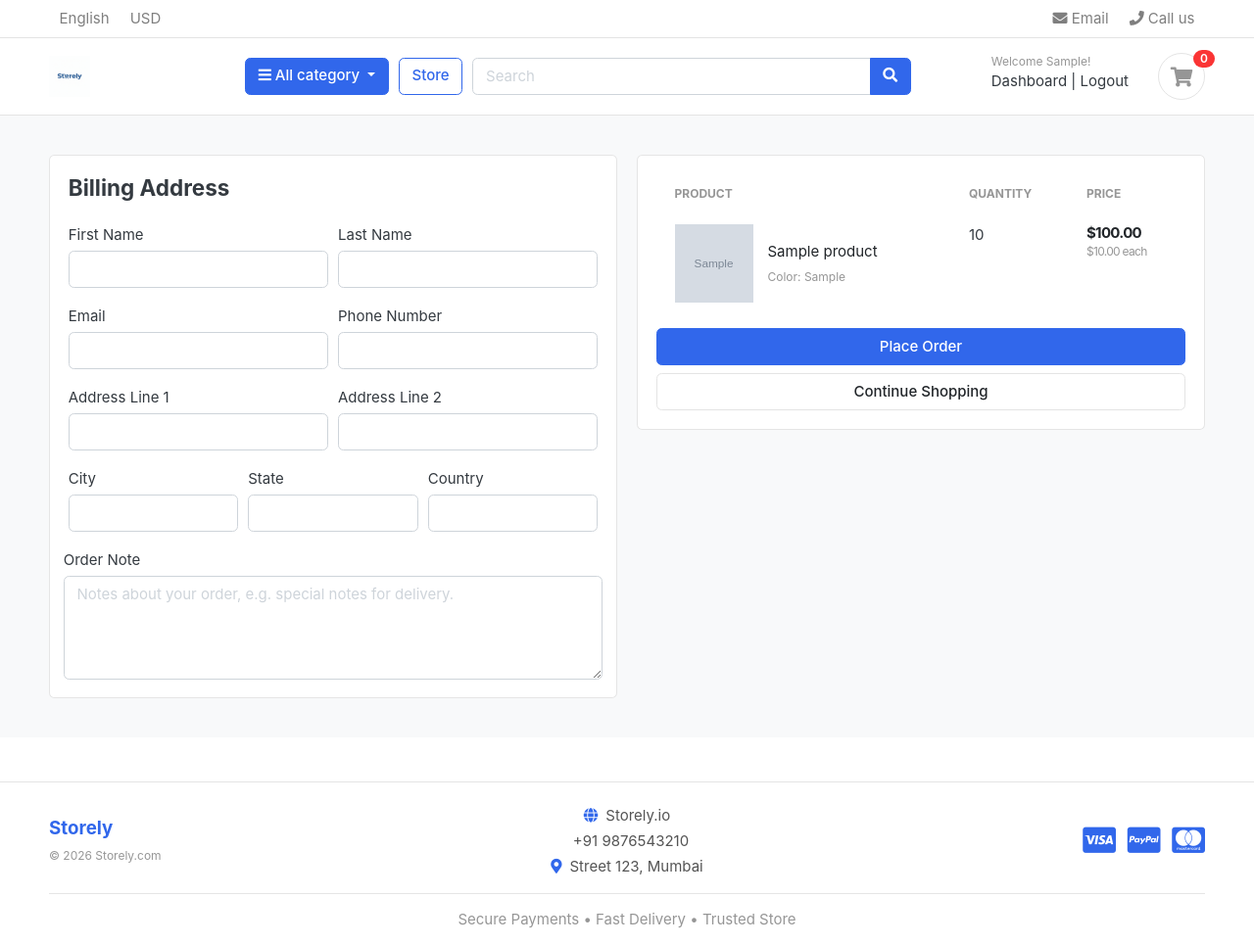
After one commit to sarunks7/Storely-django, a Django app: page /cart/checkout/ in a window 1280 px wide. The commit adds this page. Shown: the whole page at 98% size. Run offline with Django 5.2, Linux system fonts and the light colour scheme; a user stored in the database is signed in; tables that the repository leaves empty hold one stand-in row (values such as "Sample post"); grey boxes marked "Sample" are stand-in pictures; some libraries are stand-ins or nearby versions; some web fonts are replaced.

Commit message:
modify the cart and the checkout

```diff
--- a/carts/context_processors.py
+++ b/carts/context_processors.py
@@ -9,7 +9,10 @@ def counter(request):
     else:
         try:
             cart = Cart.objects.get(cart_id=_cart_id(request))
-            cart_items = CartItem.objects.filter(cart=cart,is_active=True)
+            if request.user.is_authenticated:
+                cart_items = CartItem.objects.filter(user=request.user, is_active=True)
+            else:
+                cart_items = CartItem.objects.filter(cart=cart, is_active=True)
             for cart_item in cart_items:
                 cart_count += cart_item.quantity
         except Cart.DoesNotExist:
--- a/carts/models.py
+++ b/carts/models.py
@@ -1,4 +1,5 @@
 from django.db import models
+from accounts.models import Account
 from store.models import Product, Variation
 
 class Cart(models.Model):
@@ -10,9 +11,10 @@ class Cart(models.Model):
         return self.cart_id
 
 class CartItem(models.Model):
+    user = models.ForeignKey(Account, on_delete=models.CASCADE, null=True)
     product = models.ForeignKey(Product, on_delete=models.CASCADE)
     variations = models.ManyToManyField(Variation, blank=True)
-    cart = models.ForeignKey(Cart, on_delete=models.CASCADE)
+    cart = models.ForeignKey(Cart, on_delete=models.CASCADE,null=True)
     quantity = models.IntegerField()
     is_active = models.BooleanField(default=True)
 
--- a/carts/urls.py
+++ b/carts/urls.py
@@ -8,4 +8,7 @@ urlpatterns = [    # Define your cart-related URL patterns here
     path('add_cart/<int:product_id>/', views.add_cart, name='add_cart'),
     path('remove_cart/<int:product_id>/<int:cart_item_id>/', views.remove_cart, name='remove_cart'),
     path('remove_cart_item/<int:product_id>/<int:cart_item_id>/', views.remove_cart_item, name='remove_cart_item'),
+
+
+    path('checkout/', views.checkout, name='checkout'),
 ]
--- a/carts/views.py
+++ b/carts/views.py
@@ -1,6 +1,8 @@
 from django.shortcuts import render, redirect, get_object_or_404
 from store.models import Product, Variation
 from .models import Cart, CartItem
+from django.contrib.auth.decorators import login_required
+
 
 
 # -------------------------------------------------
@@ -24,79 +26,148 @@ def _cart_id(request):
 # 3. Same product + different variation → new cart item
 # -------------------------------------------------
 def add_cart(request, product_id):
+    # Get current user
+    current_user = request.user
 
     # Get product safely (404 if not found)
-    product = get_object_or_404(Product, id=product_id)
+    product = Product.objects.get(id=product_id)
 
-    # This list will store selected variations from POST
-    product_variation = []
+    # If user is authenticated, use their cart items
+    if current_user.is_authenticated:
+        product_variation = []
+        if request.method == 'POST':
+            for item in request.POST:
+                key = item
+                value = request.POST[key]
+                try:
+                    variation = Variation.objects.get(variation_category__iexact=key,variation_value__iexact=value)
+                    product_variation.append(variation)
+                except:
+                    pass
 
-    # If user submits variation form (POST request)
-    if request.method == 'POST':
-        for key, value in request.POST.items():
-            # key = color / size
-            # value = red / M
-            try:
-                variation = Variation.objects.get(
-                    variation_category__iexact=key,
-                    variation_value__iexact=value
-                )
-                product_variation.append(variation)
-            except:
-                pass   # ignore if variation not found
+        # Check if cart item with same product and variations exists
+        is_cart_item_exists = CartItem.objects.filter(product=product,user=current_user).exists()
 
-    # Get existing cart OR create new cart using session id
-    cart, created = Cart.objects.get_or_create(
-        cart_id=_cart_id(request)
-    )
+        if is_cart_item_exists:
+            cart_item = CartItem.objects.filter(product=product,user=current_user)
+            # ex_var_list → variations already in DB
+            # id_list → cart item ids
 
-    # Check if product already exists in cart
-    cart_items = CartItem.objects.filter(product=product, cart=cart)
+            ex_var_list = []
+            id_list = []
 
-    if cart_items.exists():
+            for item in cart_item:
+                existing_variation = item.variations.all()
+                ex_var_list.append(list(existing_variation))
+                id_list.append(item.id)
 
-        # ex_var_list → variations already in DB
-        # id_list → cart item ids
-        ex_var_list = []
-        id_list = []
+            if product_variation in ex_var_list:
+                index = ex_var_list.index(product_variation)
+                item_id = id_list[index]
+                item = CartItem.objects.get(product=product, id=item_id)
+                item.quantity += 1
+                item.save()
+            else:
+                item = CartItem.objects.create(product=product,quantity=1,user=current_user)
 
-        for item in cart_items:
-            existing_variation = item.variations.all()
-            ex_var_list.append(list(existing_variation))
-            id_list.append(item.id)
-
-        # If same variation exists → increase quantity
-        if product_variation in ex_var_list:
-            index = ex_var_list.index(product_variation)
-            item_id = id_list[index]
-
-            item = CartItem.objects.get(id=item_id)
-            item.quantity += 1
-            item.save()
-
-        # Else create new cart item for different variation
+                if len(product_variation)>0:
+                    item.variations.clear()
+                    item.variations.add(*product_variation)
+                item.save()
         else:
             item = CartItem.objects.create(
                 product=product,
                 quantity=1,
+                user=current_user
+            )
+            if len(product_variation)>0:
+                    item.variations.clear()
+                    item.variations.add(*product_variation)
+            item.save()
+
+
+        return redirect('cart')
+
+# user is not authenticated
+# else block is for anonymous users
+
+    else:
+        # This list will store selected variations from POST
+        product_variation = []
+
+        # If user submits variation form (POST request)
+        if request.method == 'POST':
+            for item in request.POST:
+                key = item
+                value = request.POST[key]
+                # key = color / size
+                # value = red / M
+                try:
+                    variation = Variation.objects.get(variation_category__iexact=key,variation_value__iexact=value)
+                    product_variation.append(variation)
+                except:
+                    pass   # ignore if variation not found
+
+        try:
+            # Get cart using the cart_id present in the session
+            cart = Cart.objects.get(cart_id=_cart_id(request))
+
+        except Cart.DoesNotExist:
+            # Create a new cart if not present
+            cart = Cart.objects.create(
+                cart_id=_cart_id(request)
+            )
+        cart.save()
+
+        # Check if cart item with same product exists
+        is_cart_item_exists = CartItem.objects.filter(product=product, cart=cart).exists()
+
+        if is_cart_item_exists:
+            cart_item = CartItem.objects.filter(product=product, cart=cart)
+            # ex_var_list → variations already in DB
+            # id_list → cart item ids
+
+            ex_var_list = []
+            id_list = []
+
+            for item in cart_item:
+                existing_variation = item.variations.all()
+                ex_var_list.append(list(existing_variation))
+                id_list.append(item.id)
+
+            # If same variation exists → increase quantity
+            if product_variation in ex_var_list:
+                index = ex_var_list.index(product_variation)
+                item_id = id_list[index]
+                item = CartItem.objects.get(id=item_id)
+                item.quantity += 1
+                item.save()
+
+            # Else create new cart item for different variation
+            else:
+                item = CartItem.objects.create(
+                    product=product,
+                    quantity=1,
+                    cart=cart,
+                )
+                if len(product_variation) > 0:
+                    item.variations.clear()
+                    item.variations.add(*product_variation)
+
+        # If product not in cart at all, create new cart item
+        else:
+            cart_item = CartItem.objects.create(
+                product=product,
+                quantity=1,
                 cart=cart,
             )
-            if product_variation:
-                item.variations.add(*product_variation)
-            item.save()
+            if len(product_variation) > 0:
+                cart_item.variations.clear()
+                cart_item.variations.add(*product_variation)
+            cart_item.save()
 
-    # If product not in cart at all
-    else:
-        item = CartItem.objects.create(
-            product=product,
-            quantity=1,
-            cart=cart,
-        )
-        if product_variation:
-            item.variations.add(*product_variation)
-        item.save()
+        return redirect('cart')
 
-    return redirect('cart')
 
 
 # -------------------------------------------------
@@ -105,26 +176,32 @@ def add_cart(request, product_id):
 # -------------------------------------------------
 def remove_cart(request, product_id,cart_item_id):
     product = get_object_or_404(Product, id=product_id)
-    cart = Cart.objects.get(cart_id=_cart_id(request))
     try:
-        cart_item = CartItem.objects.get(product=product, cart=cart, id=cart_item_id)
+        if request.user.is_authenticated:
+            cart_item = CartItem.objects.get(product=product, user=request.user, id=cart_item_id)
+        else:
+            cart = Cart.objects.get(cart_id=_cart_id(request))
+            cart_item = CartItem.objects.get(product=product, cart=cart, id=cart_item_id)
         if cart_item.quantity > 1:
             cart_item.quantity -= 1
             cart_item.save()
         else:
-         cart_item.delete()
+            cart_item.delete()
     except:
-        pass
+          pass
     return redirect('cart')
 
 
 # -------------------------------------------------
 # REMOVE PRODUCT COMPLETELY FROM CART
 # -------------------------------------------------
-def remove_cart_item(request, product_id,cart_item_id):
+def remove_cart_item(request,product_id,cart_item_id):
     product = get_object_or_404(Product, id=product_id)
-    cart = Cart.objects.get(cart_id=_cart_id(request))
-    cart_item = CartItem.objects.get(product=product, cart=cart,id=cart_item_id)
+    if request.user.is_authenticated:
+        cart_item = CartItem.objects.get(product=product, user=request.user,id=cart_item_id)
+    else:
+        cart = Cart.objects.get(cart_id=_cart_id(request))
+        cart_item = CartItem.objects.get(product=product, cart=cart,id=cart_item_id)
     cart_item.delete()
     return redirect('cart')
 
@@ -146,8 +223,12 @@ def cart(request):
     cart_items = []
 
     try:
-        cart = Cart.objects.get(cart_id=_cart_id(request))
-        cart_items = CartItem.objects.filter(cart=cart, is_active=True)
+        if request.user.is_authenticated:
+            cart_items = CartItem.objects.filter(user=request.user, is_active=True)
+
+        else:
+            cart = Cart.objects.get(cart_id=_cart_id(request))
+            cart_items = CartItem.objects.filter(cart=cart, is_active=True)
 
         # Calculate total and quantity
         for cart_item in cart_items:
@@ -170,3 +251,44 @@ def cart(request):
     }
 
     return render(request, 'store/cart.html', context)
+
+
+# -------------------------------------------------
+# DISPLAY CHECKOUT PAGE
+@login_required(login_url='login')
+def checkout(request,total=0, quantity=0,cart_items=None):
+    try:
+        tax = 0
+        grand_total = 0
+
+        if request.user.is_authenticated:
+            cart_items = CartItem.objects.filter(user=request.user, is_active=True)
+
+        else:
+            cart = Cart.objects.get(cart_id=_cart_id(request))
+            cart_items = CartItem.objects.filter(cart=cart, is_active=True)
+
+        for cart_item in cart_items:
+            total += cart_item.product.price * cart_item.quantity
+            quantity += cart_item.quantity
+        tax = (5 * total) / 100
+        grand_total = total + tax
+
+    except Cart.DoesNotExist:
+        pass   # cart not created yet
+
+    context = {
+        'total': total,
+        'quantity': quantity,
+        'cart_items': cart_items,
+        'tax': tax,
+        'grand_total': grand_total,
+    }
+    return render(request, 'store/checkout.html', context)
+# -------------------------------------------------
+# Calculates:
+# total price
+# total quantity
+# tax
+# grand total
+# -------------------------------------------------
--- a/templates/store/cart.html
+++ b/templates/store/cart.html
@@ -101,7 +101,7 @@
 			<p class="text-center mb-3">
 				<img src="{% static 'images/misc/payments.png' %}" height="26">
 			</p>
-			<a href="./place-order.html" class="btn btn-primary btn-block"> Checkout </a>
+			<a href="{% url 'checkout' %}" class="btn btn-primary btn-block"> Checkout </a>
 			<a href="{% url 'store' %}" class="btn btn-light btn-block">Continue Shopping</a>
 		</div> <!-- card-body.// -->
 		</div> <!-- card.// -->
--- /dev/null
+++ b/templates/store/checkout.html
@@ -0,0 +1,132 @@
+{% extends 'base.html' %}
+
+{% load static %}
+
+{% block content %}
+
+<section class="section-content padding-y bg">
+<div class="container">
+
+<!-- ============================ COMPONENT 1 ================================= -->
+
+<div class="row">
+	<aside class="col-lg-6">
+<div class="card">
+  <div class="card-body">
+    <h4 class="card-title mb-4">Billing Address</h4>
+    <form action="" method="POST">
+        {% csrf_token %}
+        <div class="form-row">
+            <div class="col form-group">
+                <label for="">First Name</label>
+                <input type="text" name="first_name" class="form-control" placeholder="" required>
+          </div>
+            <div class="col form-group">
+                <label for="">Last Name</label>
+                <input type="text" name="last_name" class="form-control" placeholder="" required>
+            </div>
+        </div>
+        <div class="form-row">
+            <div class="col form-group">
+                <label for="">Email</label>
+                <input type="email" name="email" class="form-control" placeholder="" required>
+          </div>
+            <div class="col form-group">
+                <label for="">Phone Number</label>
+                <input type="text" name="phone" class="form-control" placeholder="" required>
+            </div>
+        </div>
+        <div class="form-row">
+            <div class="col form-group">
+                <label for="">Address Line 1</label>
+                <input type="text" name="address_line_1" class="form-control" placeholder="" required>
+          </div>
+            <div class="col form-group">
+                <label for="">Address Line 2</label>
+                <input type="text" name="address_line_2" class="form-control" placeholder="">
+            </div>
+        </div>
+        <div class="form-row">
+            <div class="col form-group">
+                <label for="">City</label>
+                <input type="text" name="city" class="form-control" placeholder="" required>
+          </div>
+            <div class="col form-group">
+                <label for="">State</label>
+                <input type="text" name="state" class="form-control" placeholder="" required>
+            </div>
+            <div class="col form-group">
+                <label for="">Country</label>
+                <input type="text" name="country" class="form-control" placeholder="" required>
+            </div>
+          </div>
+            <div class="form-row">
+                <label for="">Order Note</label>
+                <textarea name="order_note" class="form-control" placeholder="Notes about your order, e.g. special notes for delivery." rows="4"></textarea>
+            </div>
+  </div>
+</div> <!-- card.// -->
+
+	</aside> <!-- col.// -->
+	<aside class="col-lg-6">
+
+		<div class="card">
+		<div class="card-body">
+
+            <table class="table table-borderless table-shopping-cart">
+<thead class="text-muted">
+<tr class="small text-uppercase">
+  <th scope="col">Product</th>
+  <th scope="col" width="120">Quantity</th>
+  <th scope="col" width="120">Price</th>
+</tr>
+</thead>
+<tbody>
+{% for cart_item in cart_items %}
+<tr>
+	<td>
+		<figure class="itemside align-items-center">
+			<div class="aside"><img src="{{ cart_item.product.images.url }}" class="img-sm"></div>
+			<figcaption class="info">
+				<a href="{{ cart_item.product.get_url }}" class="title text-dark">{{ cart_item.product.product_name }}</a>
+				<p class="text-muted small">
+					{% if cart_item.variations.all %}
+						{% for item in cart_item.variations.all %}
+							{{ item.variation_category | capfirst}}: {{ item.variation_value | capfirst}}<br>
+						{% endfor %}
+					{% endif %}
+				</p>
+			</figcaption>
+		</figure>
+	</td>
+	<td>
+		<!-- col.// -->
+         <label for="">{{ cart_item.quantity }}</label>
+    </td>
+	<td>
+		<div class="price-wrap">
+			<var class="price">${{ cart_item.sub_total }}</var>
+			<small class="text-muted"> ${{ cart_item.product.price }} each </small>
+		</div> <!-- price-wrap .// -->
+	</td>
+</tr>
+{% endfor %}
+</tbody>
+</table>
+            <button type="submit" name="submit" class="btn btn-primary btn-block"> Place Order </button>
+			<a href="{% url 'store' %}" class="btn btn-light btn-block">Continue Shopping</a>
+            </form>
+		</div> <!-- card-body.// -->
+		</div> <!-- card.// -->
+
+</aside> <!-- col.// -->
+
+
+</div> <!-- row.// -->
+<!-- ============================ COMPONENT 1 END .// ================================= -->
+
+</div> <!-- container .//  -->
+</section>
+<!-- ========================= SECTION CONTENT END// ========================= -->
+
+{% endblock %}
```
Also changed, not shown: accounts/views.py (+61 -1 lines), carts/migrations/0003_cartitem_user_alter_cartitem_cart.py (added).
